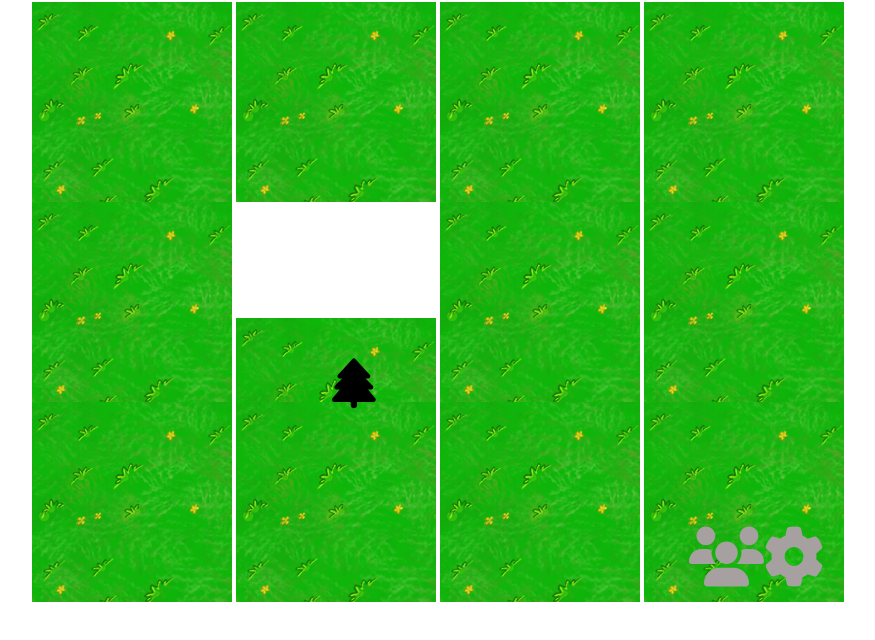
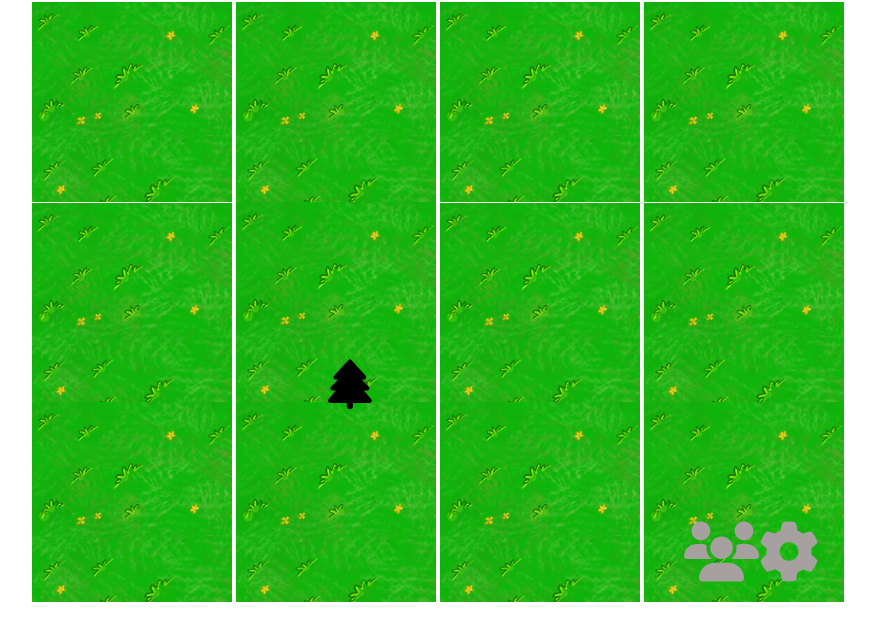
Before and after one commit to megancon/productivepeach, a plain HTML site: page index.html in a window 1280 px wide. Shown: the part 78-718 px from the top of the page, without its empty margins (104-979 px from the left). Drawn offline with Linux system fonts and the light colour scheme.

Commit message:
kinda fixed the thing

```diff
--- a/css/style.css
+++ b/css/style.css
@@ -1,3 +1,4 @@
+
 .header h1{
 	font: sans-serif;
 	text-align: center;
@@ -27,15 +28,15 @@
 	position: relative;
 	z-index:100;
 	font-size: 50px;
-	margin-left:48%;
-	margin-top: 20%;
+	margin-left:46%;
+	margin-top: 78.5%;*/
 }
 .ops{
 	/*margin-top: 20%;*/
 	position:absolute;
 	text-align: right;
 	display: inline-block;
-	padding: 5px;
+	padding: 0px;
 }
 
 
```
Also changed, not shown: index.html (+3 -1 lines).
